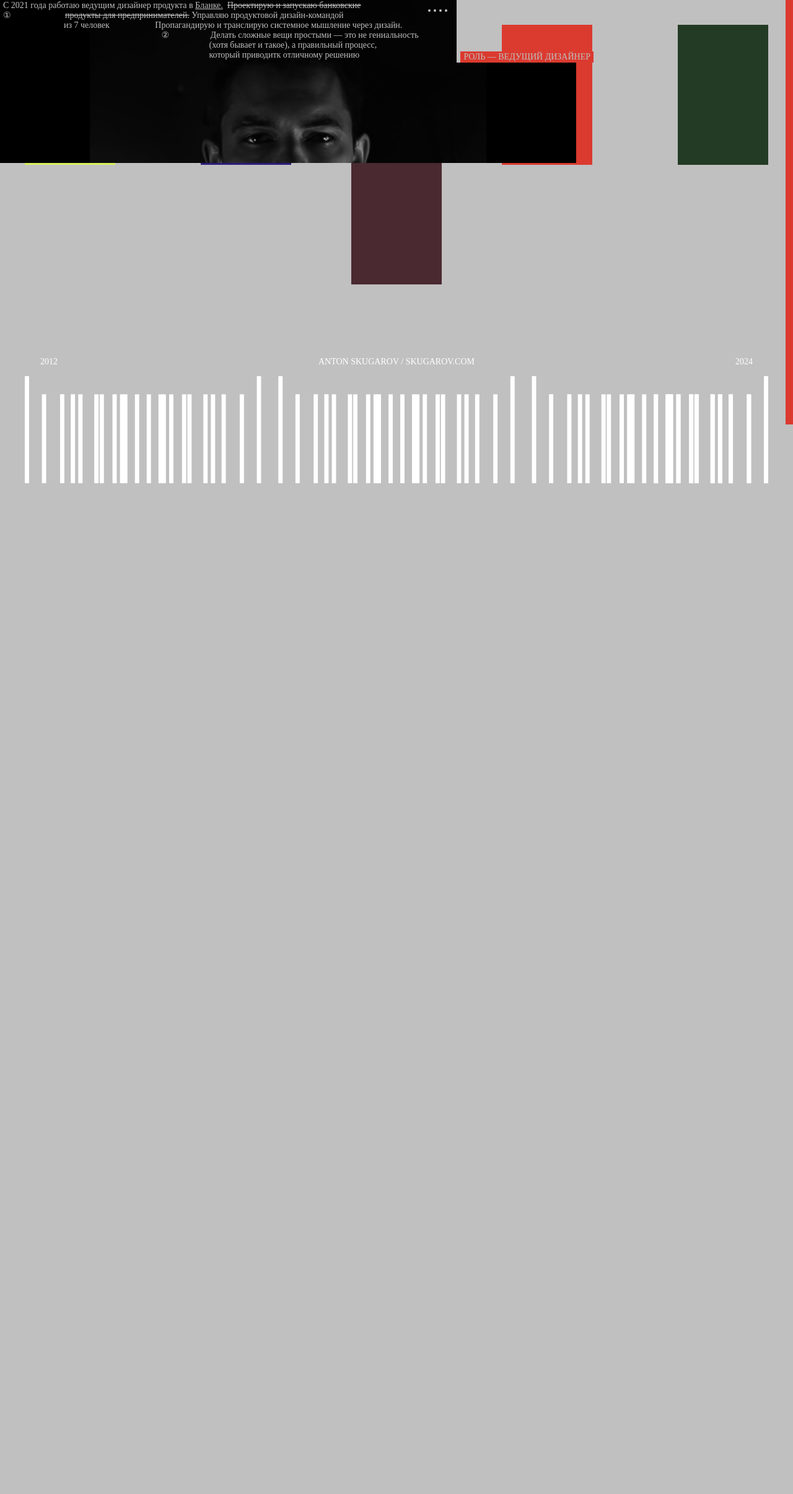
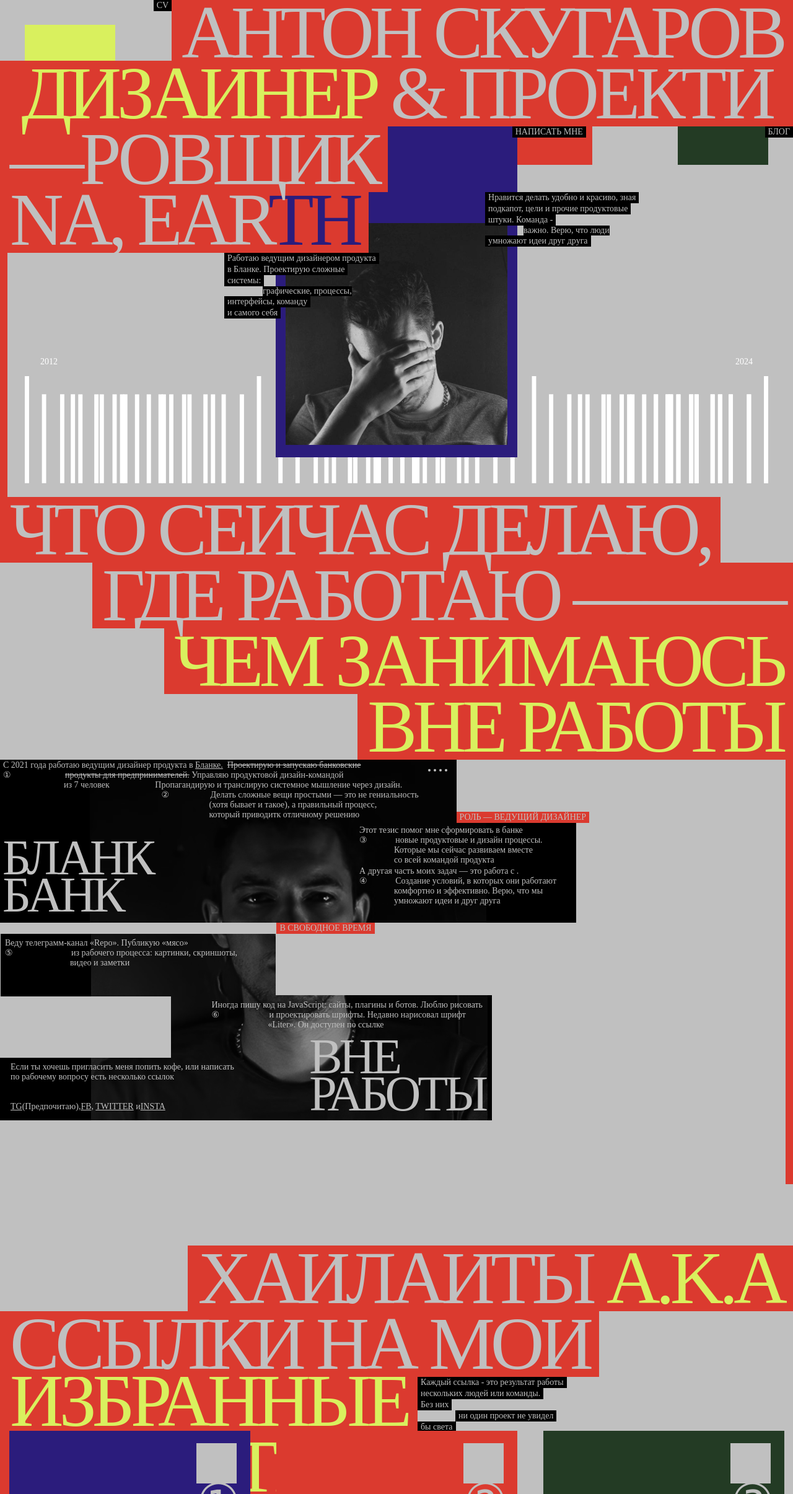
Before and after one commit to batmanLittle/skugarov-portfolio, a React (Create React App) app: page / in a window 1280 px wide. Shown: the top 2411 px of the page at 62% size. Before the commit the page ends 800 px from the top, so only its background shows below. Built offline with nearby package versions, Linux system fonts and the light colour scheme.

Commit message:
Исправляю верстку

```diff
--- a/src/components/App/App.js
+++ b/src/components/App/App.js
@@ -7,6 +7,7 @@ function App() {
   const [zoom, setZoom] = useState(1);
 
   useEffect(() => {
+    // console.log("ffff");
     const handleResize = () => {
       const width = window.innerWidth;
 
--- a/src/components/Card/Card.css
+++ b/src/components/Card/Card.css
@@ -117,6 +117,8 @@
     font-size: 8px;
     line-height: 8px; /* 100% */
     letter-spacing: 0.3px;
+    padding-left: 2px;
+    padding-right: 2px;
   }
 
   .card__title_arrow {
--- a/src/components/Main/Main.js
+++ b/src/components/Main/Main.js
@@ -7,12 +7,11 @@ import FreeTime from "../FreeTime/FreeTime";
 function Main() {
   return (
     <div className="main">
-      {/* <Portfolio />
-      <FreeTime /> */}
+      <Portfolio />
+      <FreeTime />
       <MyActiv />
-      {/*
 
-      <SelectedProjects /> */}
+      <SelectedProjects />
     </div>
   );
 }
--- a/src/components/MyActiv/MyActiv.css
+++ b/src/components/MyActiv/MyActiv.css
@@ -1,7 +1,6 @@
 .my-activ {
   display: flex;
   justify-content: space-between;
-
 }
 
 .my-activ__red-block {
@@ -9,13 +8,12 @@
   width: 12px;
   height: 685px;
   z-index: 1;
-
 }
 
 .my-activ__info {
   display: flex;
   flex-direction: column;
-
+  position: relative;
 }
 
 .my-activ__header {
@@ -50,10 +48,9 @@
 
 .my-activ__header_profession {
   background-color: var(--red-color);
-  margin-right: -28px;
-  margin-left: auto;
-  margin-bottom: -3px;
-  margin-top: auto;
+  position: absolute;
+  top: 84px;
+  left: 79.2%;
 }
 
 .my-activ__header_underline {
@@ -134,12 +131,12 @@
   .my-activ {
     margin-top: 9px;
     position: relative;
-
   }
 
-  .my-activ__info{
+  .my-activ__info {
     width: 100%;
   }
+
   .my-activ__red-block {
     width: 5px;
     height: 750px;
@@ -149,7 +146,6 @@
   }
 
   .my-activ__header_block-two_paragraph {
-
     padding: 0px;
   }
 
@@ -204,7 +200,6 @@
     margin-left: 18%;
     margin-top: 5px;
     gap: 6px;
-
   }
 
   .my-activ__footer {
@@ -243,7 +238,7 @@
     background-color: inherit;
     margin-bottom: 12px;
   }
-  .my-activ__footer_block-contacts{
+  .my-activ__footer_block-contacts {
     padding: 0px;
   }
 }
--- a/src/components/MyActiv/MyActiv.js
+++ b/src/components/MyActiv/MyActiv.js
@@ -7,6 +7,9 @@ function MyActiv() {
         <div className="my-activ">
           <div className="my-activ__info">
             <div className="my-activ__header">
+              <p className="my-activ__header_profession">
+                РОЛЬ — ВЕДУЩИЙ ДИЗАЙНЕР
+              </p>
               <div className="my-activ__header_block">
                 <p className="my-activ__header_block-one">
                   С 2021 года работаю ведущим дизайнер продукта в{" "}
@@ -34,12 +37,9 @@ function MyActiv() {
                   &emsp;&emsp;&emsp;&emsp;&emsp;&nbsp;&nbsp;&emsp;&emsp;&emsp;&emsp;&nbsp;&nbsp;&emsp;&emsp;&emsp;&emsp;&emsp;&emsp;&emsp;&emsp;&emsp;&emsp;&emsp;&emsp;&emsp;&nbsp;&nbsp;&nbsp;который
                   приводитк отличному решению
                 </p>
-                <p className="my-activ__header_profession">
-                  РОЛЬ — ВЕДУЩИЙ ДИЗАЙНЕР
-                </p>
               </div>
 
-              {/* <div className="my-activ__header_block-two">
+              <div className="my-activ__header_block-two">
                 <h2 className="my-activ__header_block-two_title">
                   БЛАНК
                   <br /> БАНК
@@ -62,10 +62,10 @@ function MyActiv() {
                     &emsp;&emsp;&emsp;&emsp;умножают идеи и друг друга
                   </p>
                 </div>
-              </div> */}
+              </div>
             </div>
-            {/* <p className="my-activ__info_subtitle">В СВОБОДНОЕ ВРЕМЯ</p> */}
-            {/* <div className="my-activ__footer">
+            <p className="my-activ__info_subtitle">В СВОБОДНОЕ ВРЕМЯ</p>
+            <div className="my-activ__footer">
               <p className="my-activ__footer_paragraph">
                 Веду телеграмм-канал «Repo». Публикую «мясо» <br />
                 ⑤ &emsp;&emsp;&emsp;&emsp;&emsp;&emsp;&nbsp;&nbsp;из рабочего
@@ -95,7 +95,7 @@ function MyActiv() {
                 </p>
                 <h2 className="my-activ__footer_block-title">ВНЕ РАБОТЫ</h2>
               </div>
-            </div> */}
+            </div>
           </div>
           <div className="my-activ__red-block"></div>
         </div>
@@ -147,8 +147,8 @@ function MyActiv() {
                 </p>
               </div>
             </div>
-            {/* <p className="my-activ__info_subtitle">ПИШУ КОД</p> */}
-            {/* <div className="my-activ__footer">
+            <p className="my-activ__info_subtitle">ПИШУ КОД</p>
+            <div className="my-activ__footer">
               <h2 className="my-activ__footer_block-title"></h2>
 
               <div className="my-activ__footer_block">
@@ -178,7 +178,7 @@ function MyActiv() {
                   TG (Предпочитаю), FB, TWITTER и INSTA
                 </p>
               </div>
-            </div> */}
+            </div>
           </div>
           <div className="my-activ__red-block"></div>
         </div>
--- a/src/components/SelectedProjects/SelectedProjects.css
+++ b/src/components/SelectedProjects/SelectedProjects.css
@@ -22,6 +22,10 @@
   display: flex;
 }
 
+.selected-projects__block-three_text-four {
+  margin-left: 61px;
+}
+
 .selected-projects__block-three_text {
   margin-top: 14px;
 }
@@ -30,7 +34,7 @@
   z-index: 5;
   display: flex;
   flex-wrap: wrap;
-  column-gap: 47px;
+  column-gap: 42px;
   row-gap: 0px;
   position: relative;
   margin-top: -111px;
@@ -143,14 +147,12 @@
     background-color: rgba(219, 58, 47, 1);
     margin-left: auto;
     margin-top: -228px;
-    margin-right: -5px;
   }
 
   .card__burgundy {
     background-color: rgba(74, 41, 48, 1);
     margin-left: auto;
     margin-top: -228px;
-    margin-right: -5px;
   }
 
   .card__block-one_text-three {
--- a/src/components/SelectedProjects/SelectedProjects.js
+++ b/src/components/SelectedProjects/SelectedProjects.js
@@ -17,7 +17,9 @@ function SelectedProjects() {
             <p>Каждый ссылка - это результат работы</p>
             <p>нескольких людей или команды.</p>
             <p>Без них</p>
-            <p>ни один проект не увидел</p>
+            <p className="selected-projects__block-three_text-four">
+              ни один проект не увидел
+            </p>
             <p>бы света</p>
           </div>
         </div>
```
